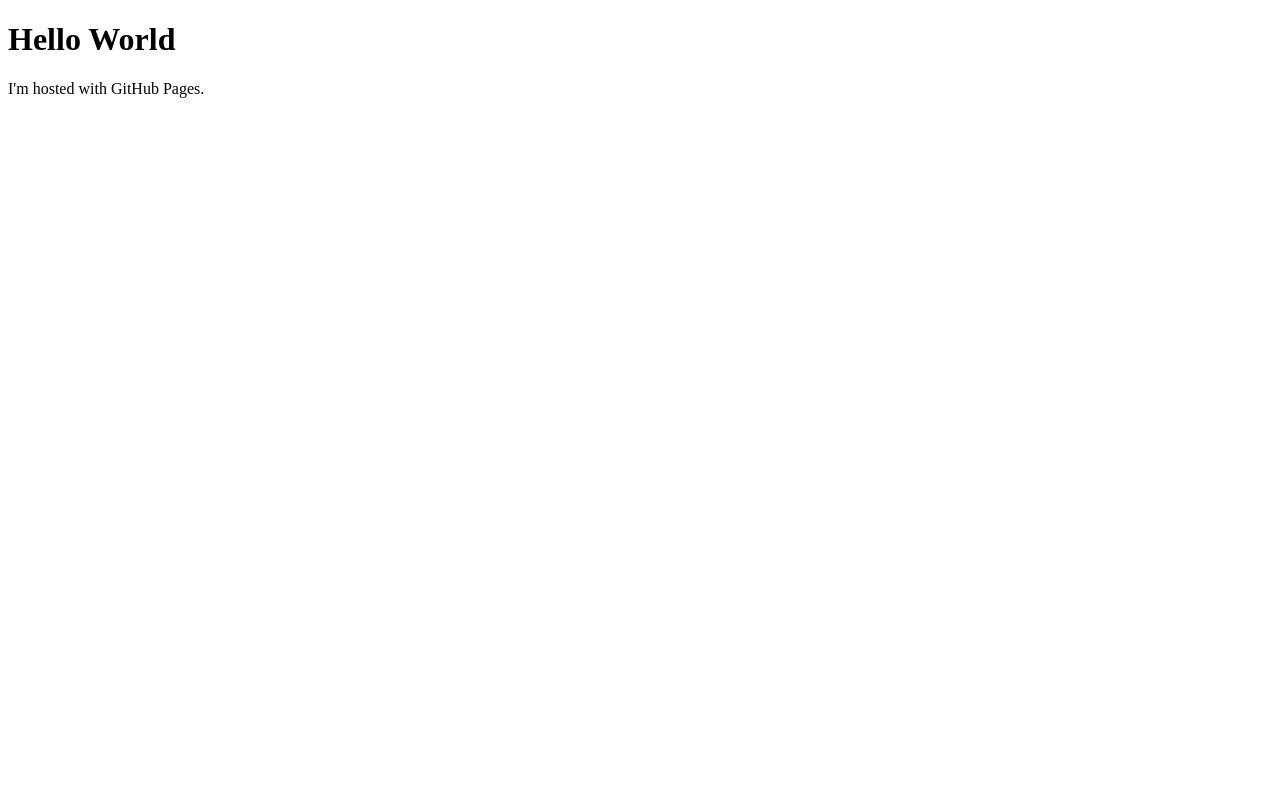
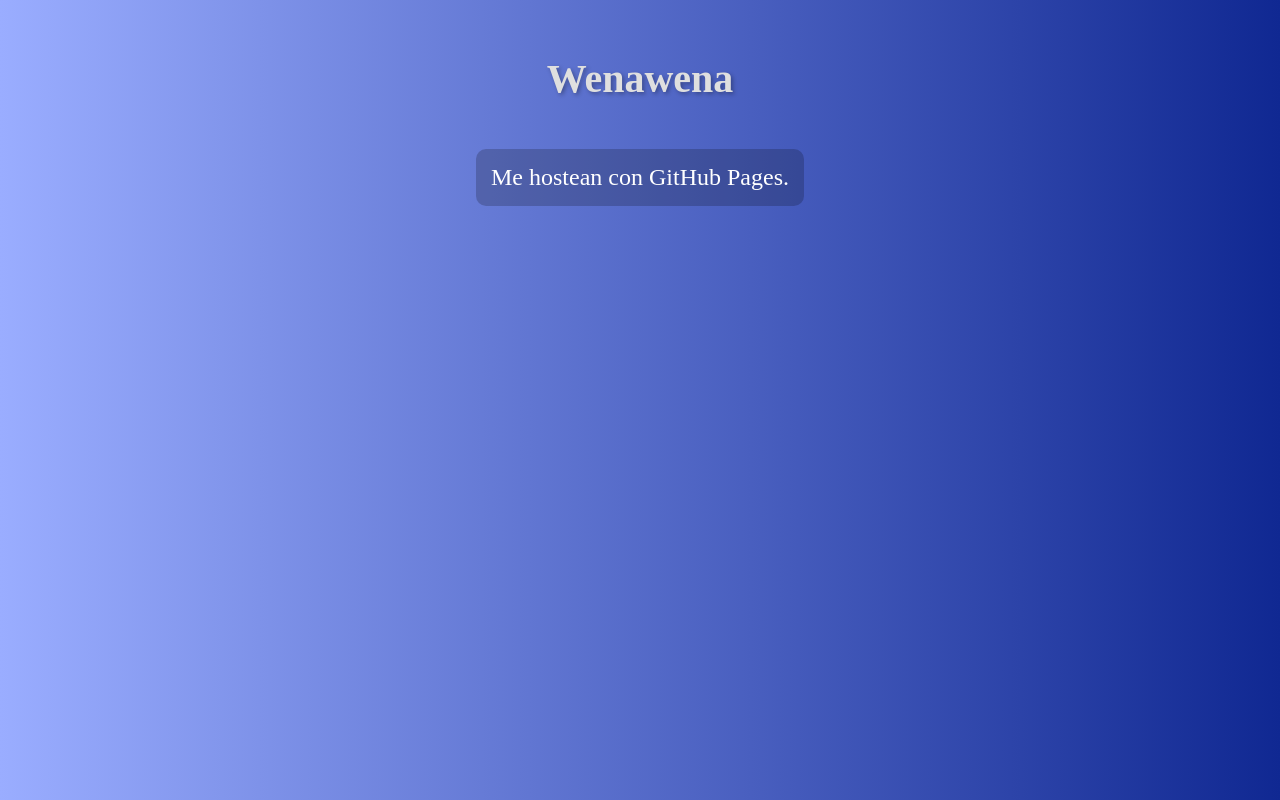
Before and after one commit to half-pipes/half-pipes.github.io, a plain HTML site: page index.html in a window 1280 px wide. Drawn offline with Linux system fonts and the light colour scheme; files that its build step writes are made by us from their sources; a web font is replaced by a local one.

Commit message:
Update index.html

```diff
--- a/index.html
+++ b/index.html
@@ -1,7 +1,14 @@
 <!DOCTYPE html>
 <html>
+<head>
+  <link rel="stylesheet" href="style.css">
+  <meta charset="UTF-8">
+  <meta name="viewport" content="width=device-width, initial-scale=1.0">
+  <title>Página en progreso</title>
+  <link rel="icon" type="image/x-icon" href="prueba/image/favicon.ico">
+</head>
 <body>
-<h1>Hello World</h1>
-<p>I'm hosted with GitHub Pages.</p>
+<h1>Wenawena</h1>
+<p>Me hostean con GitHub Pages.</p>
 </body>
 </html>
```
